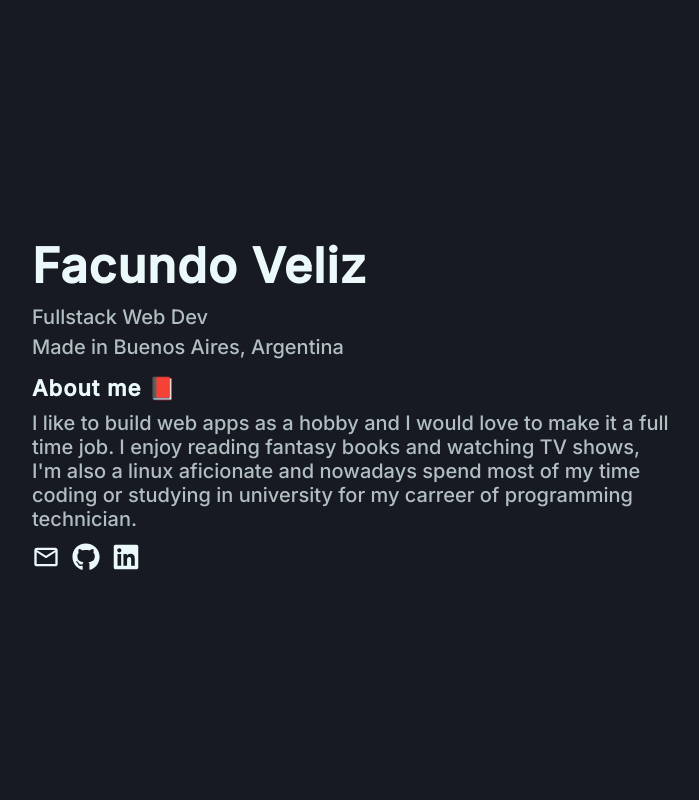
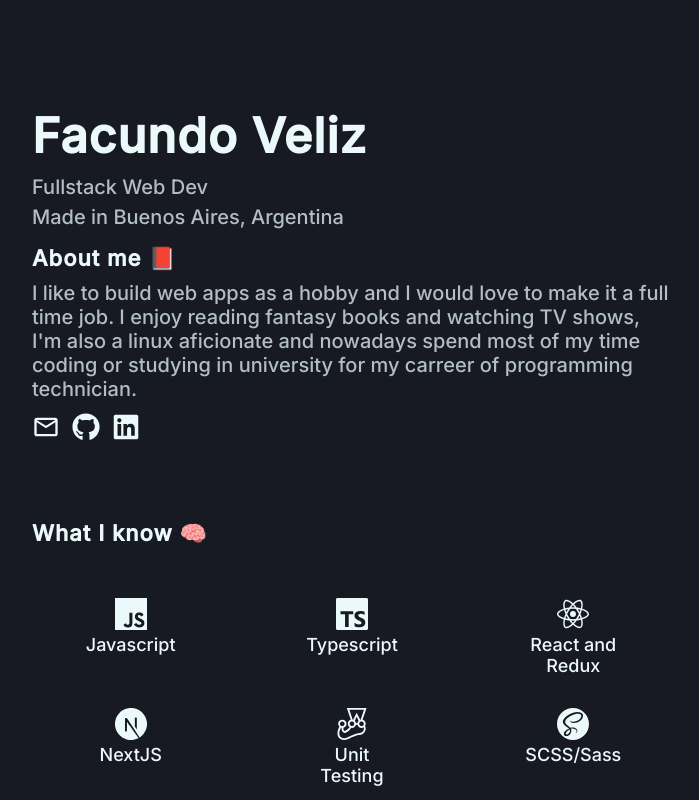
Before and after one commit to facundoveliz/portfolio, a Next.js app: page / in a window 1280 px wide. Shown: the top 800 px of the page, without its empty margins (288-987 px from the left). Built offline with nearby package versions, Linux system fonts and the light colour scheme.

Commit message:
💅 changed title size

```diff
--- a/components/index/styles.ts
+++ b/components/index/styles.ts
@@ -5,7 +5,12 @@ import { MdOutlineMail } from 'react-icons/md';
 export const Wrapper = styled.div``;
 
 export const Introduction = styled.div`
-  height: 100vh;
+  margin-top: 30px;
+  height: 60vh;
+  @media (max-width: 650px) {
+    margin-top: 0;
+    height: 100vh;
+  }
   display: flex;
   flex-direction: column;
   justify-content: center;
```
